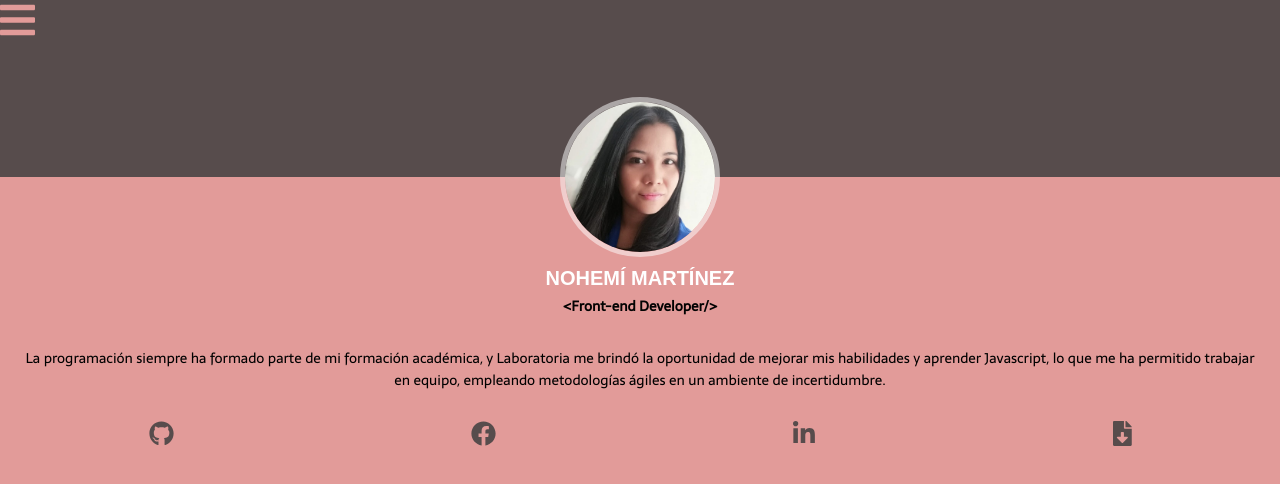
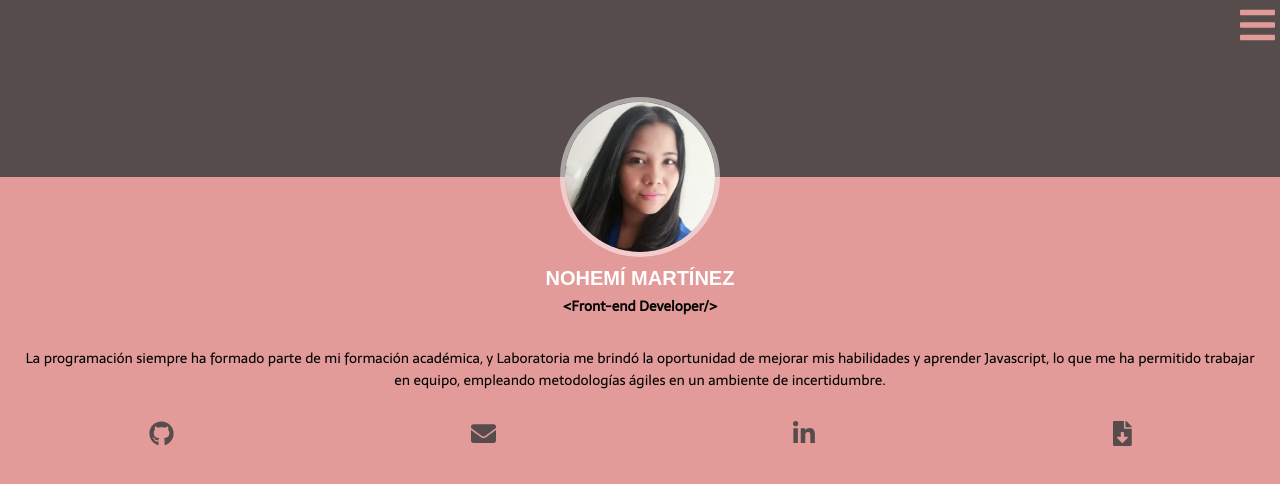
Before and after one commit to nohestmm/portfolio, a React (Create React App) app: page / in a window 1280 px wide. Shown: the top 484 px of the page. Built offline with nearby package versions, Linux system fonts and the light colour scheme; a web font is replaced by a local one.

Commit message:
changing icon

```diff
--- a/src/App.css
+++ b/src/App.css
@@ -70,6 +70,12 @@
     font-size: 30px;
 }
 
+.fa-home:hover,
+.fa-tools:hover,
+.fa-briefcase:hover {
+    color: #E29B99;
+}
+
 .fa-bars {
     color: #E29B99;
     font-size: 40px;
@@ -93,11 +99,18 @@
 }
 
 .fa-github,
-.fa-facebook,
+.fa-envelope,
 .fa-linkedin-in,
 .fa-file-download {
     color: #574C4C;
     font-size: 25px;
+}
+
+.fa-github:hover,
+.fa-envelope:hover,
+.fa-linkedin-in:hover,
+.fa-file-download:hover {
+    color: white;
 }
 
 .display-block {
@@ -116,3 +129,10 @@
 .icon-menu {
     cursor: pointer;
 }
+
+.content-bars {
+    justify-content: flex-end;
+    display: flex;
+    padding: 5px;
+    position: relative;
+}
--- a/src/App.js
+++ b/src/App.js
@@ -4,11 +4,6 @@ import Navbarmain from './components/Navbarmain';
 import photo from './img/photo.jpeg';
 import '../node_modules/@fortawesome/fontawesome-free/js/all'
 import '../node_modules/@fortawesome/fontawesome-free/css/all.css'
-
-
-
-
-
 class App extends React.Component {
   constructor(props) {
     super(props)
@@ -18,7 +13,7 @@ class App extends React.Component {
     this.showNavbar = this.showNavbar.bind(this);
     this.closeNavbar = this.closeNavbar.bind(this);
   }
-  showNavbar(){
+  showNavbar() {
     this.setState({ show: true })
     console.log(this.state.show)
   }
@@ -29,20 +24,16 @@ class App extends React.Component {
   render() {
     return (
       <>
-        <header className="top-div"  >
-
-          <div onClick={()=>this.showNavbar(this.state.show)}
-            className={this.state.show ?"display-none" : null}>
+        <header className="top-div">
+          <div onClick={() => this.showNavbar(this.state.show)}
+            className={this.state.show ? "display-none" : "content-bars"}>
             <i className="fas fa-bars"></i>
-            </div>
-
-         <Navbarmain
+          </div>
+          <Navbarmain
             show={this.state.show}
             hidden={this.closeNavbar}
           />
-
         </header>
-
         <section className="profile-photo"><img className="myphoto" src={photo} alt="" /></section>
         <section className="bottom-div">
           <h1 className="name">NOHEMÍ MARTÍNEZ</h1>
@@ -55,14 +46,12 @@ class App extends React.Component {
         </section>
         <footer className="footer">
           <span><i className="fab fa-github"></i></span>
-          <span><i className="fab fa-facebook"></i></span>
+          <span><i className="fas fa-envelope"></i></span>
           <span><i className="fab fa-linkedin-in"></i></span>
           <span><i className="fas fa-file-download"></i></span>
         </footer>
       </>
     );
-
   }
 }
-
 export default App;
--- a/src/components/Navbarmain.jsx
+++ b/src/components/Navbarmain.jsx
@@ -1,6 +1,4 @@
 import React from 'react';
-
-
 const Navbarmain = ({ show, hidden }) => {
   const navbar = show ? "navbar display-block" : "navbar display-none";
   return (
```
